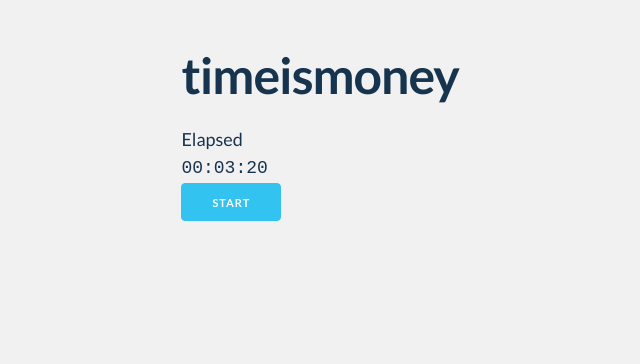
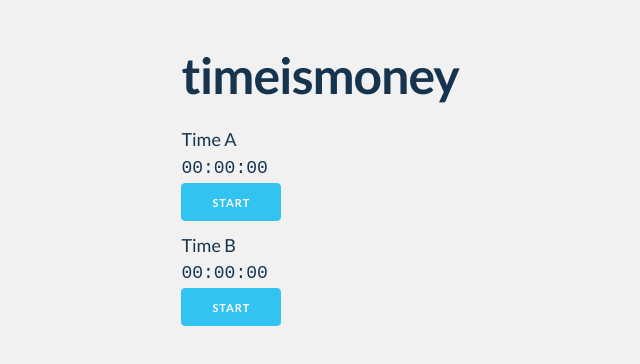
Before and after one commit to wiiitek/timeismoney, an Angular app: page / in a window 1280 px wide. Shown: the top 364 px of the page, without its empty margins (17-657 px from the left). Built offline with nearby package versions, Linux system fonts and the light colour scheme.

Commit message:
two timers

```diff
--- a/src/app/app.component.html
+++ b/src/app/app.component.html
@@ -5,7 +5,9 @@
 
       <h1>timeismoney</h1>
 
-      <app-timer></app-timer>
+      <app-timer [label]="'Time A'"></app-timer>
+
+      <app-timer [label]="'Time B'"></app-timer>
     </div>
     <div class="two columns"></div>
   </div>
--- a/src/app/timer/elapsed/elapsed.component.html
+++ b/src/app/timer/elapsed/elapsed.component.html
@@ -1,4 +1,4 @@
 <div class="elapsed">
-  <div class="elapsed__label">Elapsed</div>
+  <div class="elapsed__label">{{ label }}</div>
   <div class="elapsed__time">{{ converted | async }}</div>
 </div>
--- a/src/app/timer/elapsed/elapsed.component.ts
+++ b/src/app/timer/elapsed/elapsed.component.ts
@@ -13,8 +13,11 @@ import { ElapsedService } from './elapsed.service';
 export class ElapsedComponent {
 
   @Input()
-  set elapsed(elapsed: number) {
-    this.elapsedService.elapsed(elapsed);
+  label = 'Elapsed';
+
+  @Input()
+  set elapsed(value: number | any) {
+    this.elapsedService.elapsed(value);
   };
 
   get converted(): Observable<String> {
--- a/src/app/timer/elapsed/elapsed.service.ts
+++ b/src/app/timer/elapsed/elapsed.service.ts
@@ -9,9 +9,6 @@ export class ElapsedService {
   public convertedValue$ = this.behaviorSubject.asObservable();
 
   elapsed(elapsedMillis: number) {
-    if (elapsedMillis < 1000) {
-      throw new Error('Too small value for elapsed millis: ' + elapsedMillis);
-    }
     const converted = this.convert(elapsedMillis);
     this.behaviorSubject.next(converted);
   }
--- a/src/app/timer/timer.component.html
+++ b/src/app/timer/timer.component.html
@@ -1,6 +1,6 @@
 <div class="timer">
 
-  <app-elapsed [elapsed]="200000"></app-elapsed>
+  <app-elapsed [label]="label" [elapsed]="elapsed | async"></app-elapsed>
 
   <button class="timer__button" (click)="onStartOrPause()" [ngClass]="statusClass">{{ buttonText | async }}</button>
 </div>
--- a/src/app/timer/timer.component.ts
+++ b/src/app/timer/timer.component.ts
@@ -1,4 +1,4 @@
-import { Component, ViewEncapsulation, ChangeDetectionStrategy } from '@angular/core';
+import { Component, ViewEncapsulation, ChangeDetectionStrategy, Input } from '@angular/core';
 import { TimerService } from './timer.service';
 
 @Component({
@@ -11,9 +11,15 @@ import { TimerService } from './timer.service';
 })
 export class TimerComponent {
 
+  @Input()
+  label = 'Elapsed';
 
   get buttonText() {
     return this.timerService.buttonText$;
+  }
+
+  get elapsed() {
+    return this.timerService.elapsed$;
   }
 
   get statusClass() {
```
Also changed, not shown: 1 other file (tests, documents, lock files or other folders).
